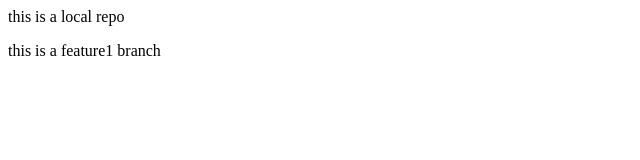
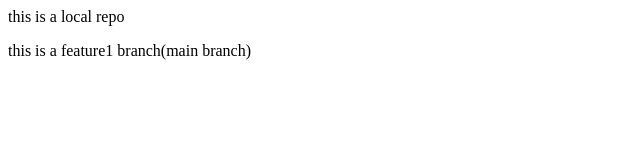
Before and after one commit to SOMASAI123/DemoRepo, a plain HTML site: page index.html in a window 1280 px wide. Shown: the full height of the page, 0-640 px from the left. Drawn offline with Linux system fonts and the light colour scheme.

Commit message:
add the change to main branch

```diff
--- a/index.html
+++ b/index.html
@@ -1,2 +1,2 @@
 <p>this is a local repo</p>
-<p>this is a feature1 branch</p>
+<p>this is a feature1 branch(main branch)</p>
```
